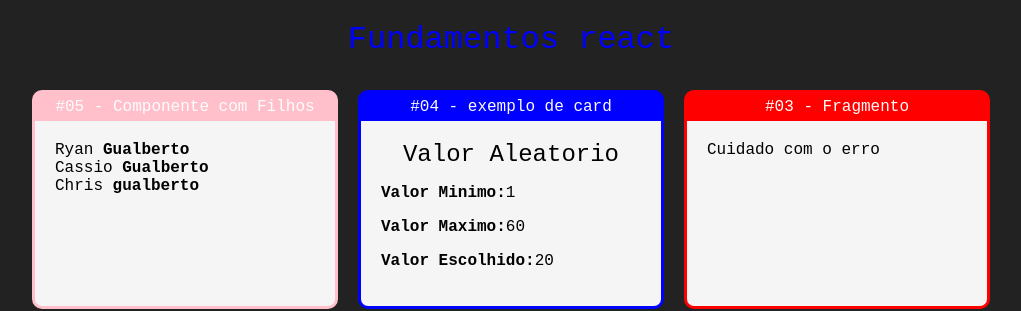
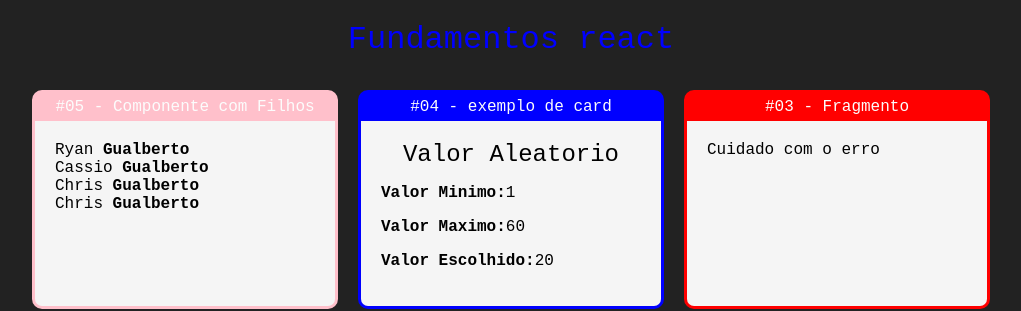
Before and after one commit to RyanGualberto/fundamentos-react, a React (Create React App) app: page / in a window 1280 px wide. Shown: the top 311 px of the page, without its empty margins (129-1150 px from the left). Built offline with nearby package versions, Linux system fonts and the light colour scheme; the HTML template or start-up script is replaced by a standard one.

Commit message:
s2a26: workin component with children #2

```diff
--- a/src/App.jsx
+++ b/src/App.jsx
@@ -4,7 +4,9 @@ import Primeiro from './components/basics/Primeiro';
 import ComParametro from './components/basics/ComParametro';
 import Fragmento from './components/basics/Fragmento';
 import Numero from  './components/basics/NumRandom';
+import FamiliaMembro from './components/basics/FamiliaMembro';
 import Familia from './components/basics/Familia';
+
 import './App.css'
 const tag = <h1>Fundamentos react</h1>;
 
@@ -15,7 +17,13 @@ export default props => {
             <div className='card-group'>
 
             <Card titulo="#05 - Componente com Filhos" color="pink">
-                <Familia sobrenome="Gualberto"></Familia>
+                <Familia sobrenome="Gualberto">
+                     <FamiliaMembro nome="Ryan " />
+                     <FamiliaMembro nome="Cassio " />
+                     <FamiliaMembro nome="Chris "/>
+                     <FamiliaMembro nome="Chris "/>
+
+                </Familia>
             </Card>
 
             <Card titulo="#04 - exemplo de card" color="blue">
--- a/src/components/basics/Familia.jsx
+++ b/src/components/basics/Familia.jsx
@@ -1,12 +1,13 @@
-import React from "react";
-import FamiliaMembro from './FamiliaMembro';
+import React, {cloneElement} from "react";
 
 export default props => {
     return (
         <div>
-             <FamiliaMembro nome="Ryan " sobrenome={props.sobrenome}/>
-             <FamiliaMembro nome="Cassio " {...props}/>
-             <FamiliaMembro nome="Chris " sobrenome="gualberto"/>
+            {
+       React.Children.map(props.children, child => {
+        return cloneElement(child, props)
+       })
+}
         </div>
     )
 }
```
